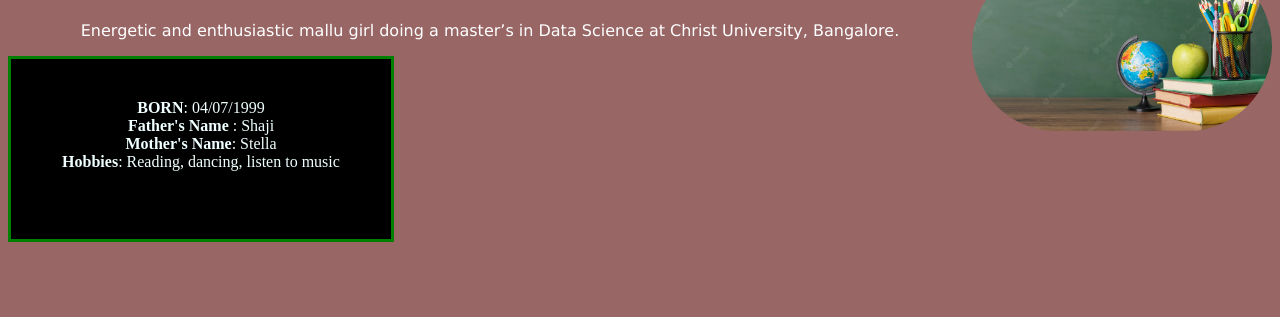
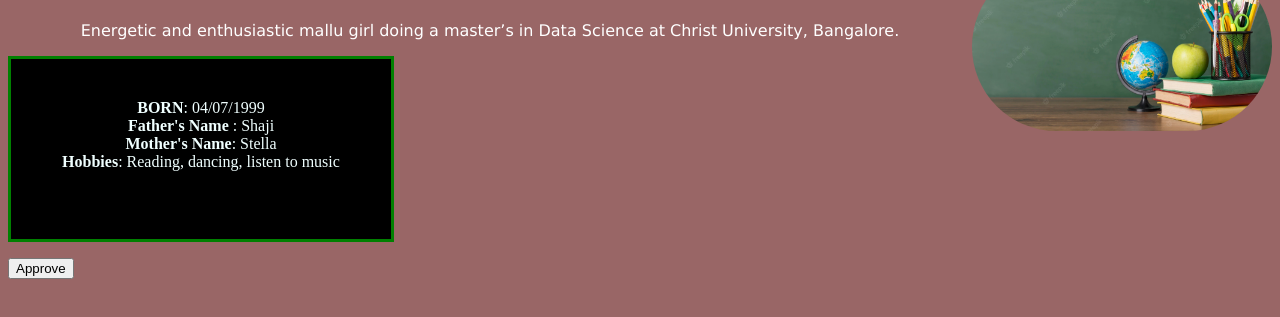
Before and after one commit to Snehashajisst/Nice, a plain HTML site: page index.html in a window 1280 px wide. Shown: the part 59-376 px from the top of the page. Drawn offline with Linux system fonts and the light colour scheme.

Commit message:
Update index.html

```diff
--- a/index.html
+++ b/index.html
@@ -31,6 +31,7 @@ j=d.createElement(s),dl=l!='dataLayer'?'&l='+l:'';j.async=true;j.src=
 
     }
     </style>
+
     <style> #b{
         color: azure;
   padding: 40px;
@@ -51,6 +52,10 @@ height="0" width="0" style="display:none;visibility:hidden"></iframe></noscript>
          <b > Father's Name </b>: Shaji<br>
          <b > Mother's Name</b>: Stella<br>
          <b > Hobbies</b>: Reading, dancing, listen to music</p>
+            <button id="alert-button"
+
+
+onclick="alert('The request has been approved!');">Approve</button>
 
         </body>
 
```
